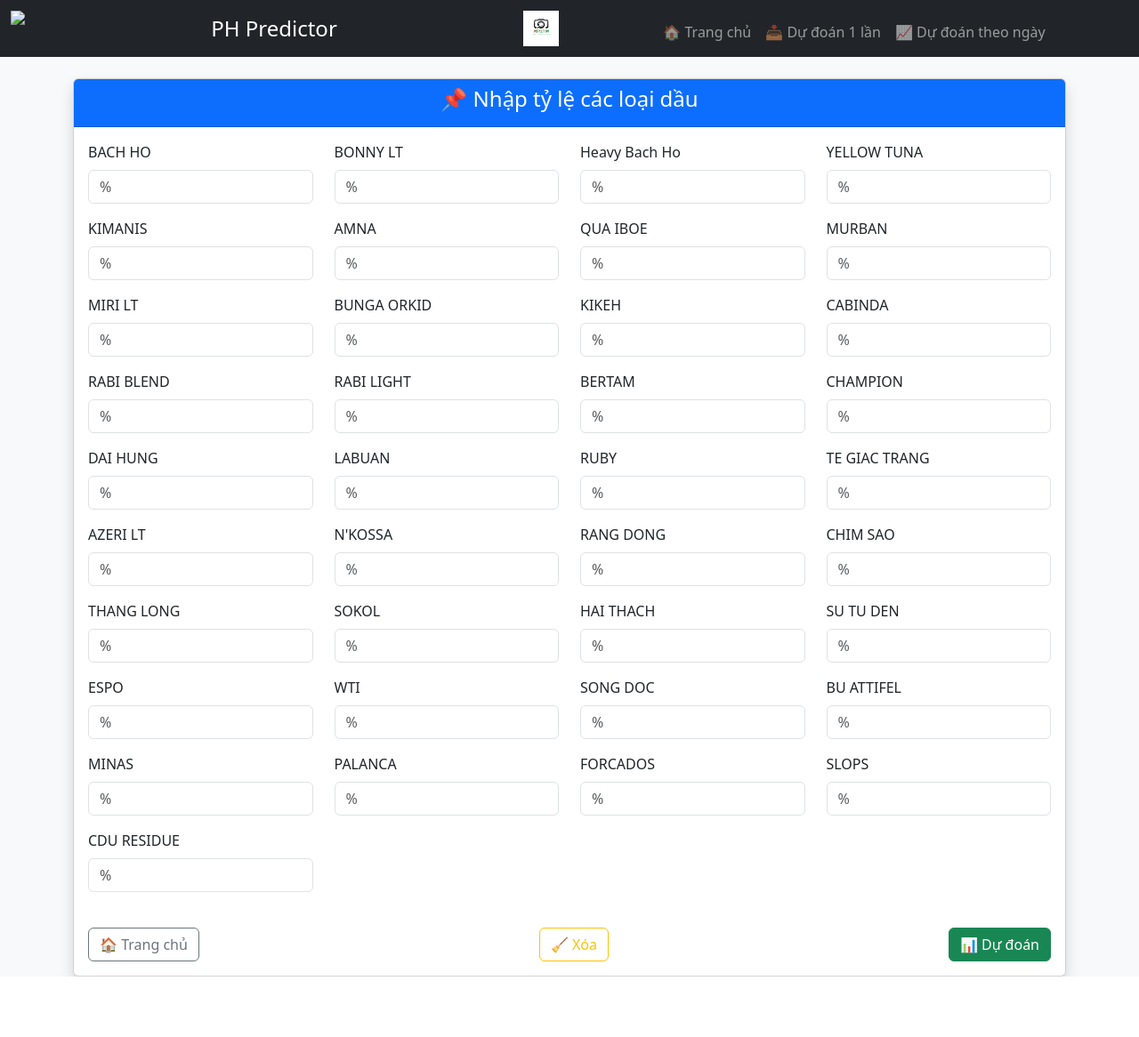
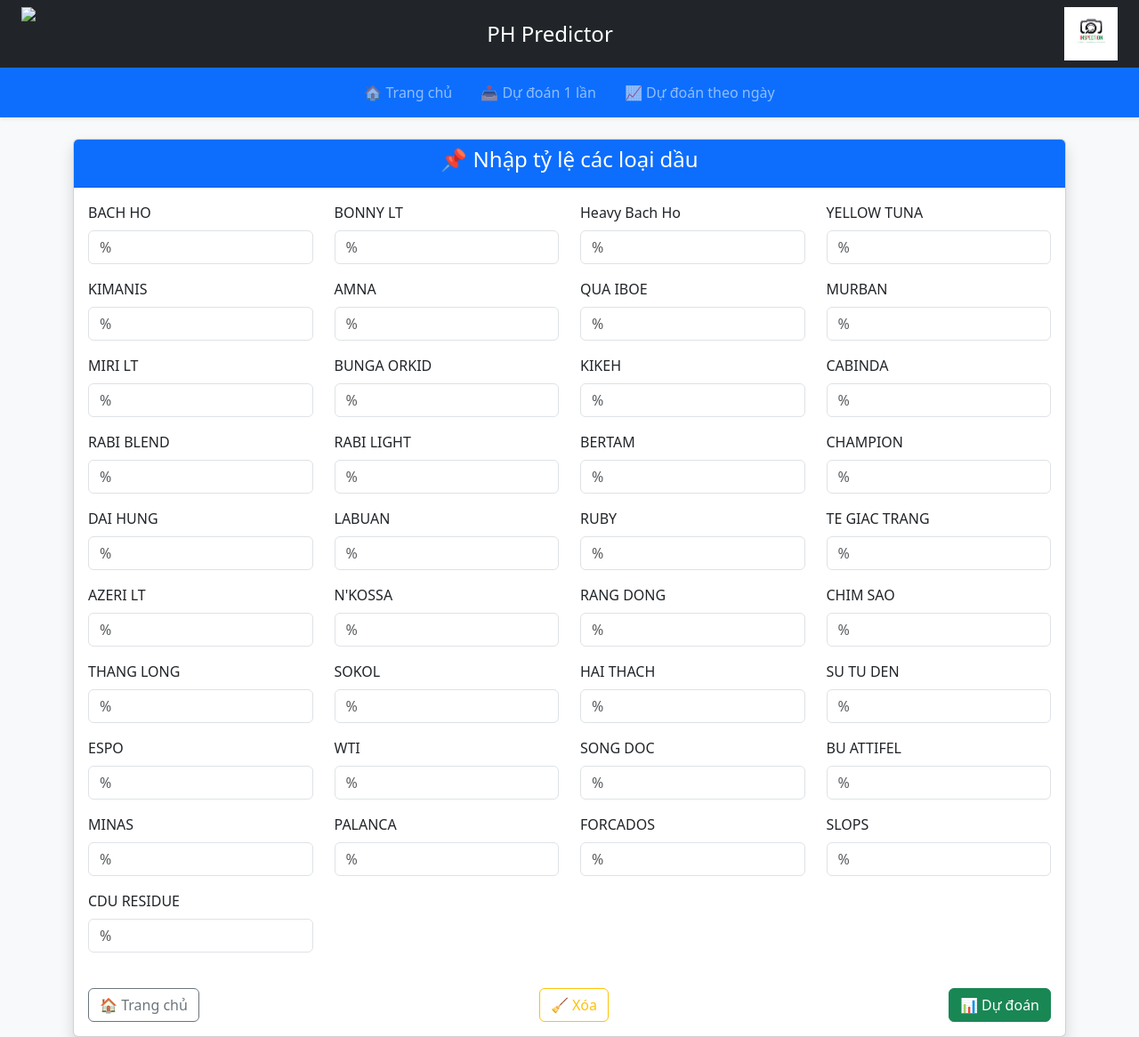
Before and after one commit to minhcuongbk/pH_Predictors_v2.0, a Flask app: page /predict_single in a window 1280 px wide. Shown: the whole page at 89% size. Before the commit the page ends 1098 px from the top, so only its background shows below. Run offline with Flask 3, Linux system fonts and the light colour scheme; parts of the project's set-up code (start-up, migrations or seed data) failed here and were passed over.

Commit message:
Update index.html

```diff
--- a/templates/index.html
+++ b/templates/index.html
@@ -6,22 +6,22 @@
   <link href="https://cdn.jsdelivr.net/npm/bootstrap@5.3.2/dist/css/bootstrap.min.css" rel="stylesheet">
 </head>
 <body class="bg-light">
-<nav class="navbar navbar-expand-lg navbar-dark bg-dark mb-4">
-  <div class="container d-flex justify-content-between align-items-center">
-    <img src="{{ url_for('static', filename='logo_bsr.jpg') }}" height="40">
-    <span class="navbar-brand mx-auto fs-4">PH Predictor</span>
-    <img src="{{ url_for('static', filename='logo_inspection.png') }}" height="40">
-  </div>
-  <div class="container mt-2">
-    <div class="navbar-nav mx-auto text-center">
-      <a class="nav-link" href="/">🏠 Trang chủ</a>
-      <a class="nav-link" href="/predict_single">📥 Dự đoán 1 lần</a>
-      <a class="nav-link" href="/trend">📈 Dự đoán theo ngày</a>
+<div class="bg-dark text-white py-2 px-4 d-flex justify-content-between align-items-center">
+  <img src="{{ url_for('static', filename='logo_bsr.jpg') }}" height="60">
+  <div class="navbar-brand mx-auto fs-4">PH Predictor</div>
+  <img src="{{ url_for('static', filename='logo_inspection.png') }}" height="60">
+</div>
+<nav class="navbar navbar-expand-lg navbar-dark bg-primary shadow-sm">
+  <div class="container justify-content-center">
+    <div class="navbar-nav">
+      <a class="nav-link px-3" href="/">🏠 Trang chủ</a>
+      <a class="nav-link px-3" href="/predict_single">📥 Dự đoán 1 lần</a>
+      <a class="nav-link px-3" href="/trend">📈 Dự đoán theo ngày</a>
     </div>
   </div>
 </nav>
 
-<div class="container">
+<div class="container mt-4">
   <div class="card shadow">
     <div class="card-header bg-primary text-white text-center">
       <h4>📌 Nhập tỷ lệ các loại dầu</h4>
```
